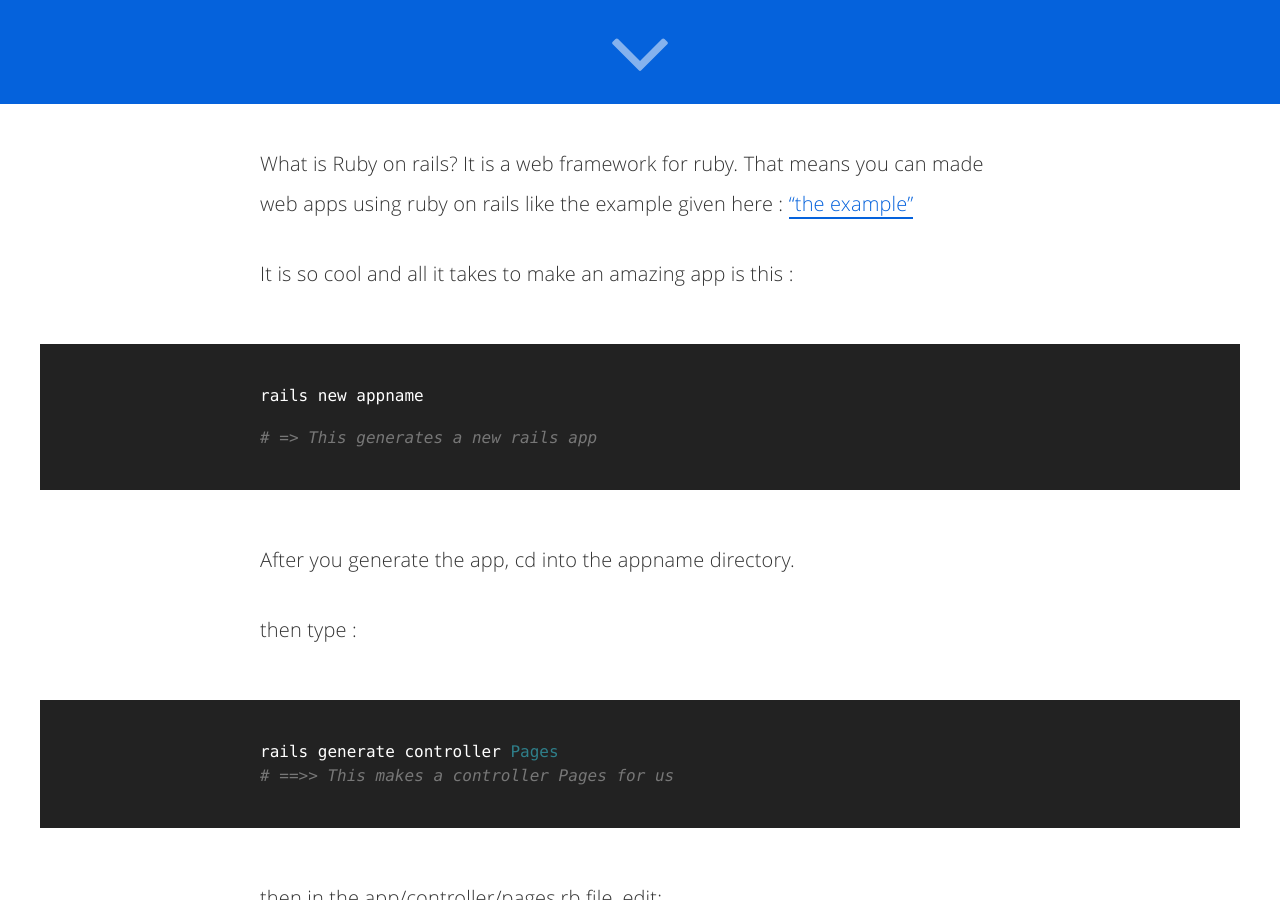
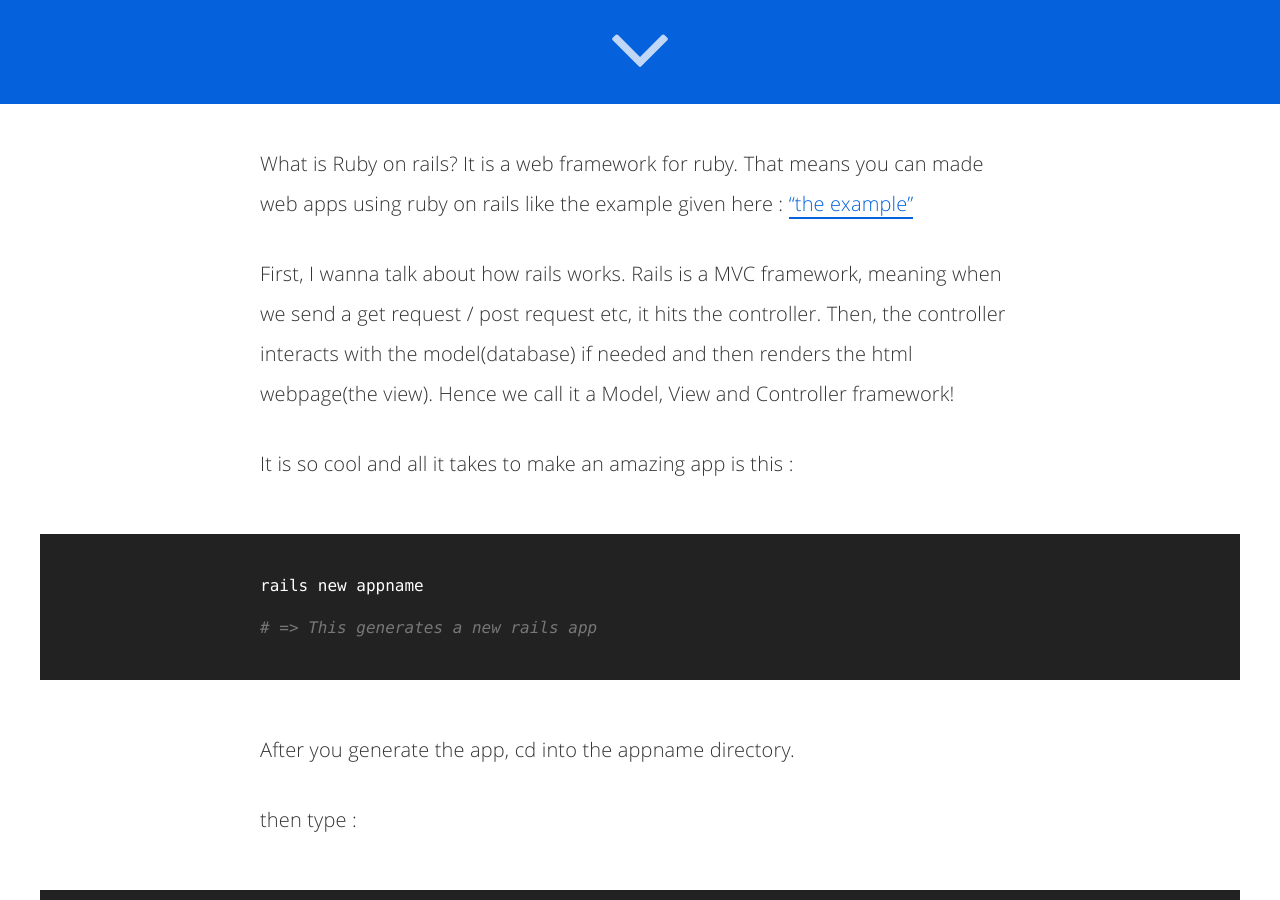
Before and after one commit to rocka0/myblog, a Jekyll site: the page built from _posts/2015-09-29-Ruby-on-rails.markdown, in a window 1280 px wide and 900 px high, scrolled down 796 px. Built offline with Jekyll 4.4.1, drawn with Linux system fonts in a browser that asks for light colours; comment, search, counter and statistics services are not loaded.

Commit message:
Update 2015-09-29-Ruby-on-rails.markdown

```diff
--- a/_posts/2015-09-29-Ruby-on-rails.markdown
+++ b/_posts/2015-09-29-Ruby-on-rails.markdown
@@ -11,6 +11,8 @@ description: > # this means to ignore newlines until "baseurl:"
 ---
 
 What is Ruby on rails? It is a web framework for ruby. That means you can made web apps using ruby on rails like the example given here : ["the example"](http://foodpandapp.herokuapp.com)
+
+First, I wanna talk about how rails works. Rails is a MVC framework, meaning when we send a get request / post request etc, it hits the controller. Then, the controller interacts with the model(database) if needed and then renders the html webpage(the view). Hence we call it a Model, View and Controller framework!
 
 It is so cool and all it takes to make an amazing app is this :
 
```
